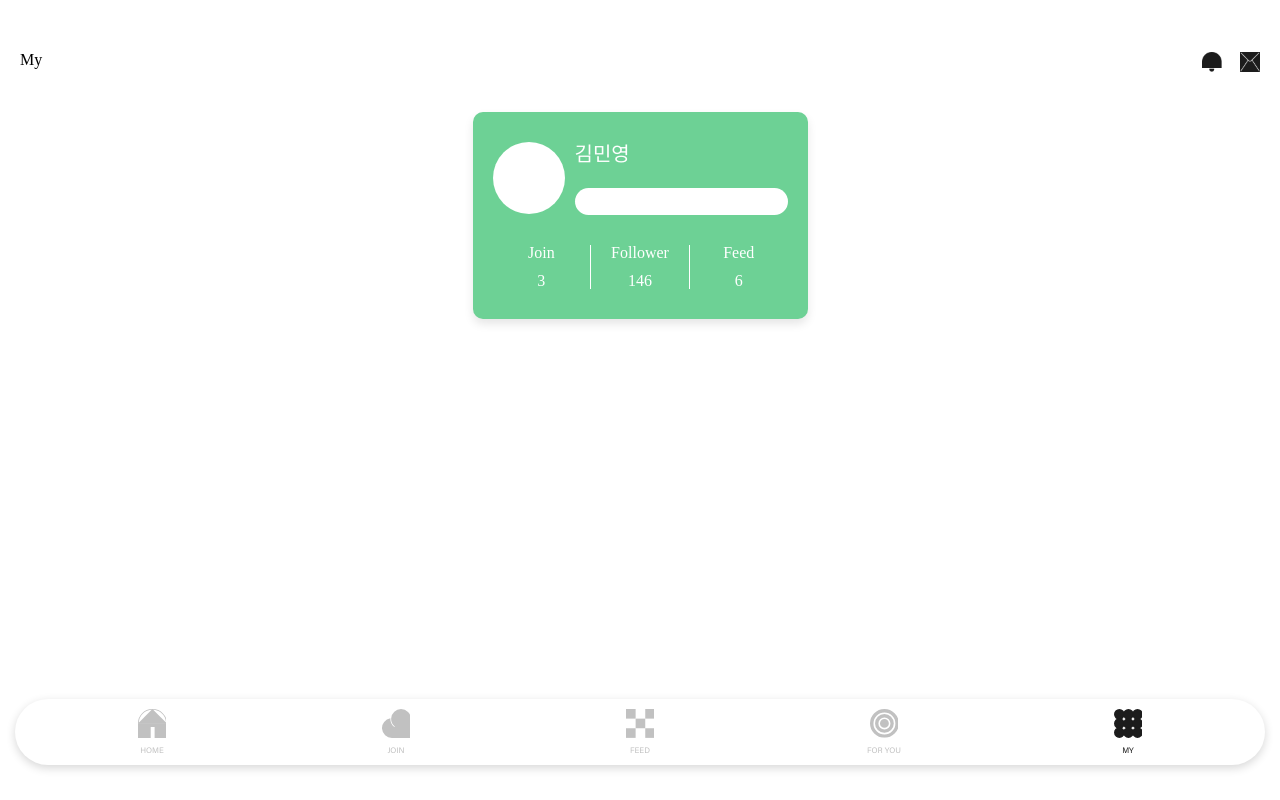
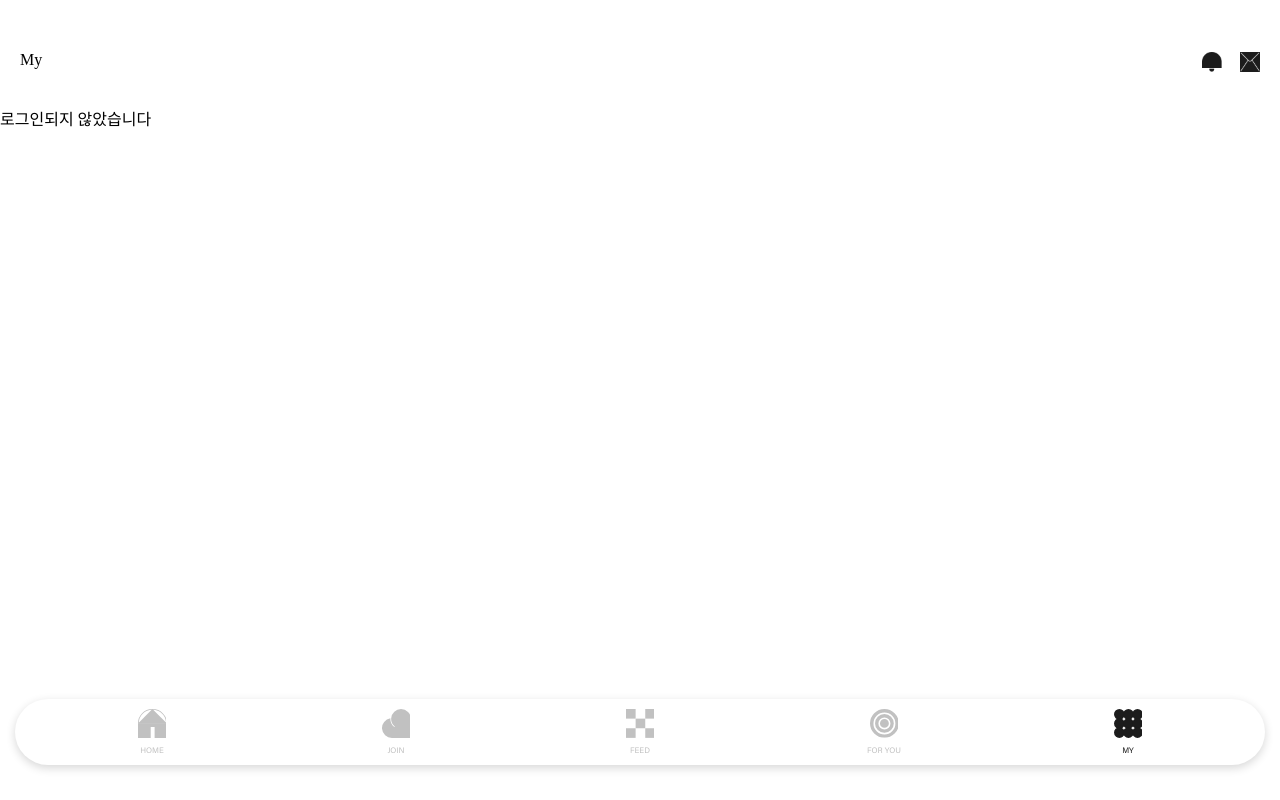
Before and after one commit to Size-Project/Golfie, a React (Create React App) app in the folder frontend/: page /my in a window 1280 px wide. Built offline with nearby package versions, Linux system fonts and the light colour scheme; no server answers.

Commit message:
feature: 마이페이지와 전역 상태 연결

```diff
--- a/frontend/src/pages/My/index.jsx
+++ b/frontend/src/pages/My/index.jsx
@@ -1,18 +1,22 @@
 import React from 'react';
 import { Wrapper } from './styled';
 import Header from 'layout/Header';
+import { useGetUser } from 'services/store.intoAPP';
 
 const MyPage = () => {
+  const user = useGetUser();
+
   return (
     <Wrapper>
       <header>
         <Header theme="My" />
       </header>
+      {user.login ? (
         <section className="user-info">
           <div className="user-top">
             <div className="user-face"></div>
             <div className="user-top-right">
-            <div className="user-name">김민영</div>
+              <div className="user-name">{user.info.nickname}</div>
               <div className="user-tags">
                 <div className="user-tags-content"></div>
               </div>
@@ -21,18 +25,22 @@ const MyPage = () => {
           <div className="user-bottom">
             <div className="user-join">
               <div>Join</div>
-            <div>3</div>
+              <div>{user.info.joinCount}</div>
             </div>
             <div className="user-follower">
               <div>Follower</div>
-            <div>146</div>
+              <div>{user.info.followerCount}</div>
             </div>
             <div className="user-feed">
               <div>Feed</div>
-            <div>6</div>
+              <div>{user.info.feedCount}</div>
             </div>
           </div>
         </section>
+      ) : (
+        <div>로그인되지 않았습니다</div>
+      )}
+
       {/* <section className="user-info-list">
         <div>찜 목록</div>
         <div>조인 기록</div>
```
Also changed, not shown: 1 other file (tests, documents, lock files or other folders). Lines whose indentation alone changed are shown as unchanged.
